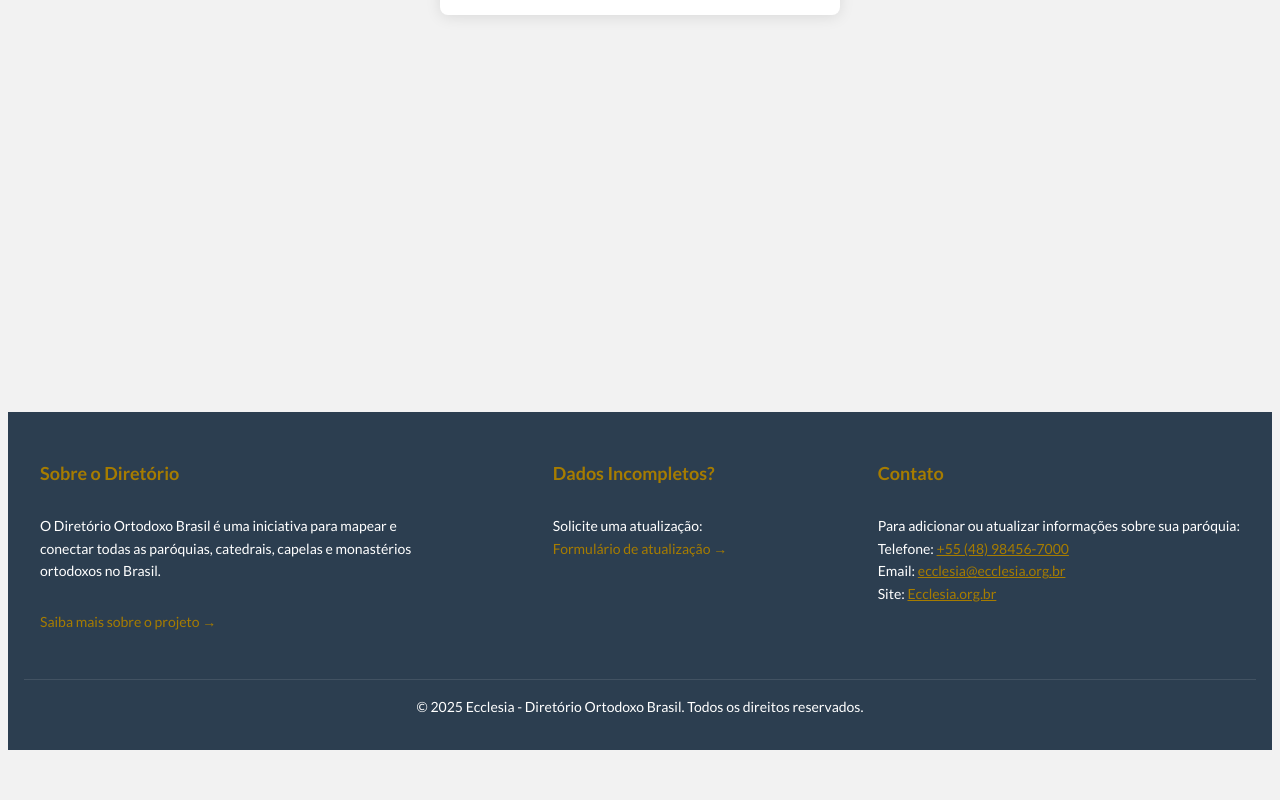
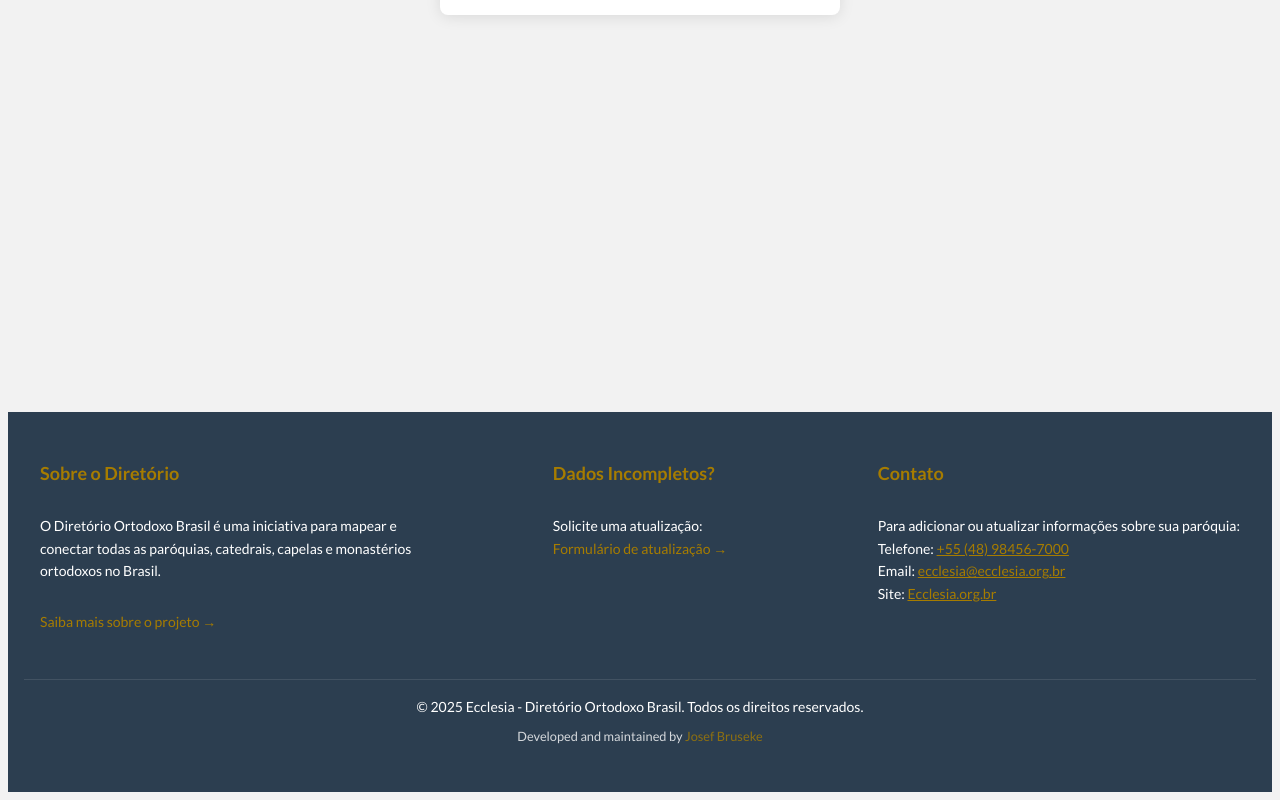
Before and after one commit to josefbruseke/diretorio-ortodoxo-frontend, a SvelteKit app: page /admin/reset-password in a window 1280 px wide. Shown: the part 468-1268 px from the top of the page. Before the commit the page ends 1226 px from the top, so only its background shows below. Built offline with nearby package versions, Linux system fonts and the light colour scheme; no server answers; the database is empty.

Commit message:
fix: add developer credit section in footer with link to profile

```diff
--- a/src/routes/+layout.svelte
+++ b/src/routes/+layout.svelte
@@ -94,6 +94,21 @@
     font-size: 0.875rem;
   }
 
+  .footer-developer {
+    margin-top: 0.5rem;
+    font-size: 0.8rem;
+    opacity: 0.8;
+  }
+
+  .footer-developer a {
+    color: var(--cor-ouro-bizantino);
+    text-decoration: none;
+  }
+
+  .footer-developer a:hover {
+    text-decoration: underline;
+  }
+
   @media (max-width: 768px) {
     .jurisdiction-seals {
       justify-content: center;
@@ -147,5 +162,8 @@
 
   <div class="footer-bottom">
     © {new Date().getFullYear()} Ecclesia - Diretório Ortodoxo Brasil. Todos os direitos reservados.
+    <p class="footer-developer">
+      Developed and maintained by <a href="https://www.linkedin.com/in/josefbruseke/" target="_blank" rel="noopener noreferrer">Josef Bruseke</a>
+    </p>
   </div>
 </footer>
```
